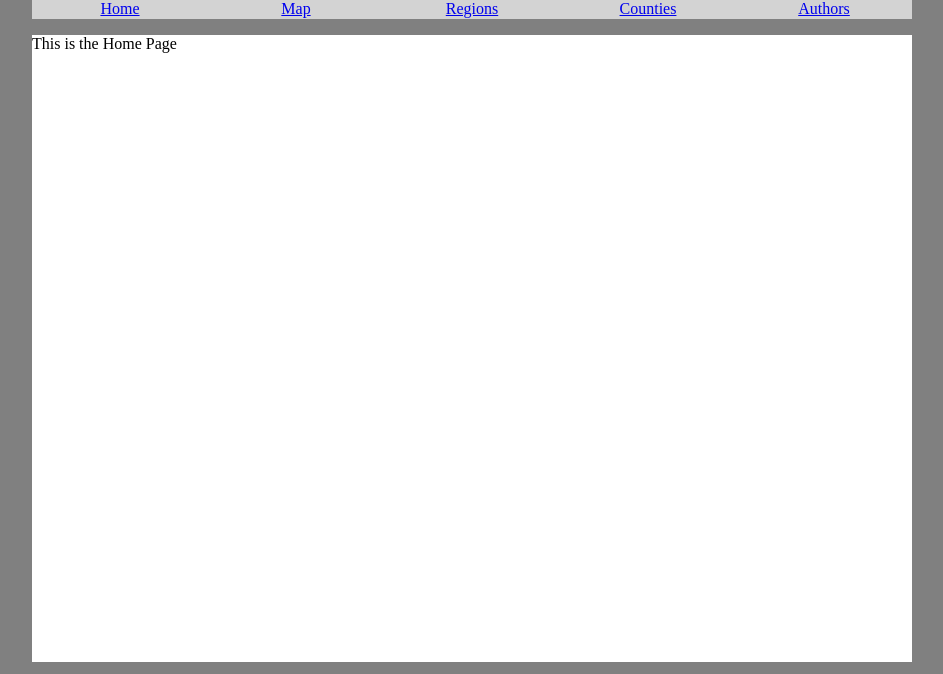
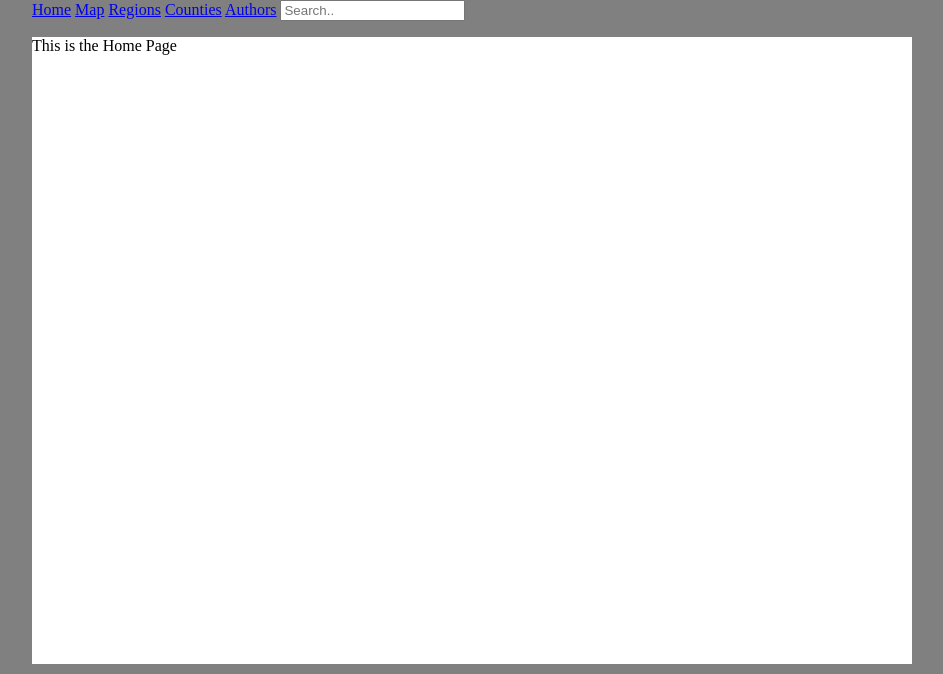
Before and after one commit to DigitalUSSouth/namesInSouthCarolina, a Django app: page / in a window 1280 px wide. Shown: the part 126-800 px from the top of the page, without its empty margins (168-1111 px from the left). Run offline with Django 3.2, Linux system fonts and the light colour scheme.

Commit message:
Dynamic and class changes
Added in some meta data for scaling the webpage and updated divs to make the lines cleaner

```diff
--- a/names_of_sc/frontend/templates/base/base.html
+++ b/names_of_sc/frontend/templates/base/base.html
@@ -1,4 +1,5 @@
 <html>
+<meta name = "viewport" content="width= device-width, initial-scale = 1.0">
   {% load static %}
   <head>
       <link rel="stylesheet" type="text/css" href="{% static 'css/base.css' %}" />
@@ -8,27 +9,22 @@
     <div id="header">
       <p id="title">Names of SC</p>
     </div>
-    <div id="nav-bar">
-      <div class="nav-item">
-        <a href="/" >Home</a>
-      </div>
-      <div class="nav-item">
-        <a href="/map">Map</a>
-      </div>
-      <div class="nav-item">
-        <a href="/regions">Regions</a>
-      </div>
-      <div class="nav-item">
-        <a href="counties">Counties</a>
-      </div>
-      <div class="nav-item">
-        <a href="authors">Authors</a>
-      </div>
+    <div class = "nav-bar">
+      <a href = "/">Home</a>
+      <a href="/map"> Map</a>
+      <a href="/regions">Regions</a>
+      <a href="/counties">Counties</a>
+      <a href="authors">Authors</a>
+      <input type = "text" placeholder = "Search.."> <!--need to make this useful -->
     </div>
+
     <!-- Div for the Body -->
     <div id="body">
       {% block body %}
       {% endblock %}
     </div>
   </body>
+  <!-- Footer that may be needed -->
+  <footer>
+  </footer>
 </html>
```
